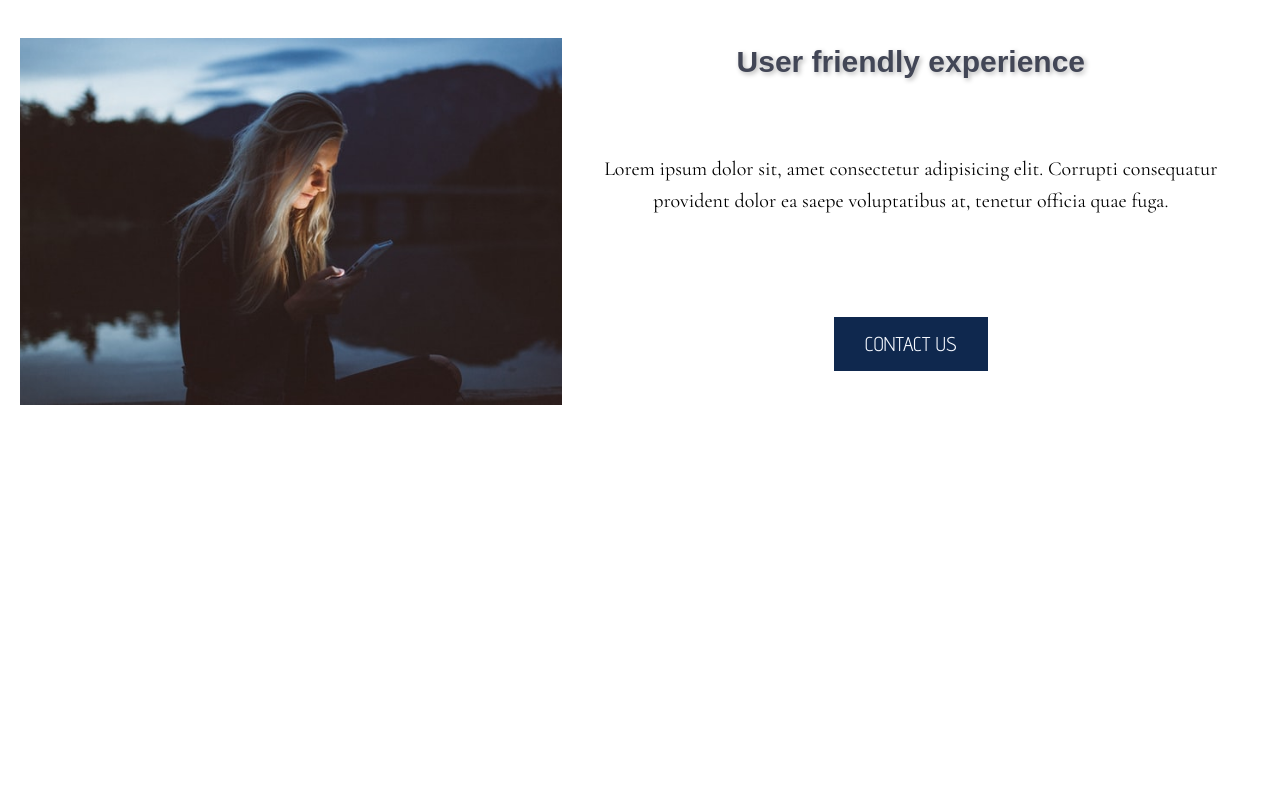
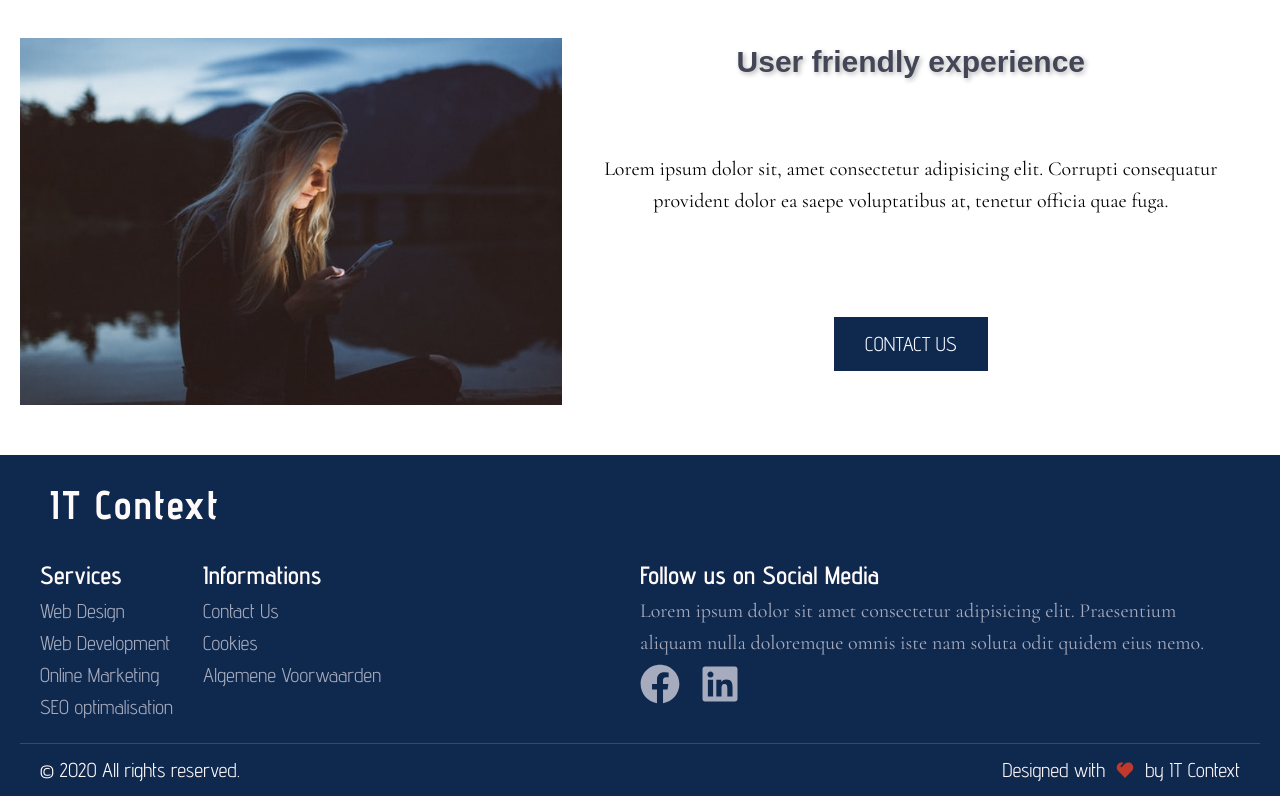
Before and after one commit to Vastlaan/itcontext2.0, a React (Create React App) app in the folder client/: page / in a window 1280 px wide. Shown: the part 1073-1869 px from the top of the page. Before the commit the page ends 1528 px from the top, so only its background shows below. Built offline with nearby package versions, Linux system fonts and the light colour scheme; a web font is replaced by a local one.

Commit message:
Create footer component

```diff
--- a/client/src/App.tsx
+++ b/client/src/App.tsx
@@ -3,6 +3,7 @@ import { ThemeProvider, createGlobalStyle } from "styled-components";
 // components
 import Nav from "./components/navigation";
 import Landing from "./components/landing";
+import Footer from "./components/footer";
 // styles
 import { lightTheme, darkTheme, respond } from "./styles";
 
@@ -15,6 +16,7 @@ function App() {
                 <GlobalStyle />
                 <Nav />
                 <Landing />
+                <Footer />
             </ThemeProvider>
         </div>
     );
--- /dev/null
+++ b/client/src/components/footer/copyright.tsx
@@ -0,0 +1,51 @@
+import React from "react";
+import styled from "styled-components";
+import { RiHeart2Fill } from "react-icons/ri";
+import { fonts } from "../../styles";
+
+export default function Copyright() {
+    return (
+        <Container>
+            <Year>&copy; {new Date().getFullYear()} All rights reserved.</Year>
+            <Credits>
+                <p>Designed with</p>
+                <RiHeart2Fill />
+                <p>
+                    by <a href="/">IT Context</a>
+                </p>
+            </Credits>
+        </Container>
+    );
+}
+
+const Container = styled.div`
+    padding: 1rem 2rem;
+    border-top: 1px solid ${(props) => props.theme.grey};
+    color: snow;
+    display: flex;
+    justify-content: space-between;
+    flex-wrap: wrap;
+`;
+const Year = styled.p`
+    font-size: 2rem;
+    font-family: ${fonts.advent};
+`;
+const Credits = styled.div`
+    display: flex;
+    align-items: center;
+
+    p {
+        font-size: 2rem;
+        font-family: ${fonts.advent};
+
+        a {
+            text-decoration: none;
+            color: snow;
+        }
+    }
+    svg {
+        font-size: 2rem;
+        color: ${(props) => props.theme.warm};
+        margin: 0 1rem;
+    }
+`;
--- /dev/null
+++ b/client/src/components/footer/header.tsx
@@ -0,0 +1,27 @@
+import React from "react";
+import styled from "styled-components";
+import { fonts, respond } from "../../styles";
+
+export default function Header() {
+    return (
+        <Container>
+            <h1>IT Context</h1>
+        </Container>
+    );
+}
+const Container = styled.div`
+    color: snow;
+
+    ${() => respond("s", "padding: 0rem 2rem;")}
+
+    h1 {
+        font-size: 4rem;
+        font-family: ${fonts.advent};
+        letter-spacing: 0.2rem;
+        font-weight: 700;
+        padding: 1rem;
+        color: snow;
+        cursor: pointer;
+        line-height: 1;
+    }
+`;
--- /dev/null
+++ b/client/src/components/footer/index.tsx
@@ -0,0 +1,21 @@
+import React from "react";
+import styled from "styled-components";
+import Copyright from "./copyright";
+import Header from "./header";
+import Main from "./main";
+
+export default function Footer() {
+    return (
+        <Container>
+            <Header />
+            <Main />
+            <Copyright />
+        </Container>
+    );
+}
+
+const Container = styled.footer`
+    padding: 2rem 2rem 0rem 2rem;
+    background-color: ${(props) => props.theme.primary};
+    color: snow;
+`;
--- /dev/null
+++ b/client/src/components/footer/main.tsx
@@ -0,0 +1,108 @@
+import React from "react";
+import styled from "styled-components";
+import { FaFacebook, FaLinkedin } from "react-icons/fa";
+import { fonts, Social, respond } from "../../styles";
+
+export default function Main() {
+    return (
+        <Container>
+            <ListGroup>
+                <List>
+                    <h3>Services</h3>
+                    <a href="/website-ontwerpen">Web Design</a>
+                    <a href="/website-ontwerpen">Web Development</a>
+                    <a href="/online-marketing">Online Marketing</a>
+                    <a href="/online-marketing">SEO optimalisation</a>
+                </List>
+                <List>
+                    <h3>Informations</h3>
+                    <a href="/contact">Contact Us</a>
+                    <a href="/cookies">Cookies</a>
+                    <a href="/algemene-voorwaarden">Algemene Voorwaarden</a>
+                </List>
+            </ListGroup>
+
+            <SocialMedia>
+                <h3>Follow us on Social Media</h3>
+                <p>
+                    Lorem ipsum dolor sit amet consectetur adipisicing elit.
+                    Praesentium aliquam nulla doloremque omnis iste nam soluta
+                    odit quidem eius nemo.
+                </p>
+                <Social style={{ justifyContent: "flex-start" }}>
+                    <a href="https://facebook.com">
+                        <FaFacebook />
+                    </a>
+                    <a href="https://facebook.com">
+                        <FaLinkedin />
+                    </a>
+                </Social>
+            </SocialMedia>
+        </Container>
+    );
+}
+const Container = styled.div`
+    padding: 2rem 0rem;
+    display: flex;
+    flex-direction: column;
+
+    ${() =>
+        respond(
+            "s",
+            "justify-content: space-between; flex-direction: row;padding: 2rem;"
+        )}
+`;
+const ListGroup = styled.div`
+    display: flex;
+    justify-content: flex-start;
+
+    ${() => respond("m", "justify-content: space-between;")}
+`;
+const List = styled.div`
+    display: flex;
+    flex-direction: column;
+
+    &:not(:last-child) {
+        margin-right: 3rem;
+    }
+
+    h3 {
+        font-size: 2.5rem;
+        font-weight: 600;
+        color: snow;
+        font-family: ${fonts.advent};
+    }
+
+    a {
+        text-decoration: none;
+        font-size: 2rem;
+        color: ${(props) => props.theme.greyLight};
+        font-family: ${fonts.advent};
+        transition: all 0.3s;
+
+        &:hover {
+            color: snow;
+        }
+    }
+`;
+const SocialMedia = styled.div`
+    display: flex;
+    flex-direction: column;
+    max-width: 100%;
+    margin: 2rem auto;
+    ${() => respond("s", " max-width: 38%; margin: 0;")}
+    ${() => respond("m", " max-width: 50%;")}
+
+    h3 {
+        font-size: 2.5rem;
+        font-weight: 600;
+        color: snow;
+        font-family: ${fonts.advent};
+    }
+
+    p {
+        font-size: 2rem;
+        font-family: ${fonts.cormoran};
+        color: ${(props) => props.theme.greyLight};
+    }
+`;
```
